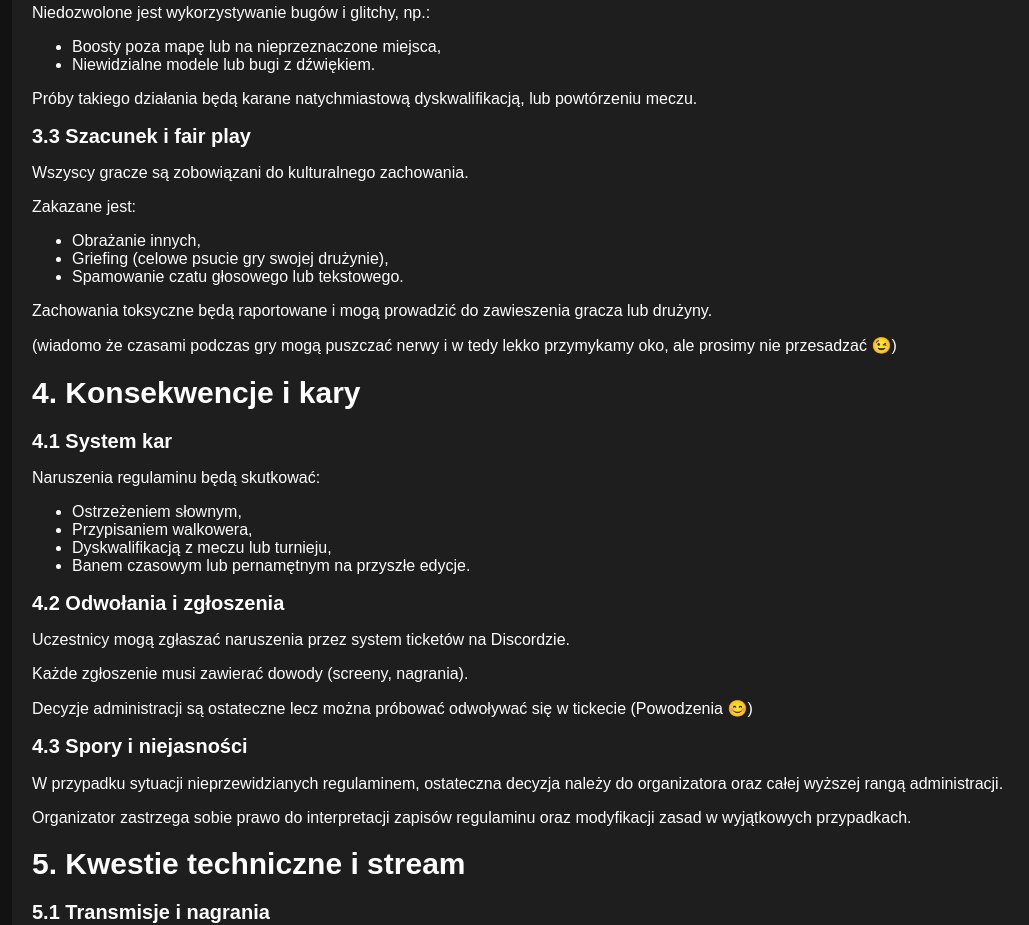
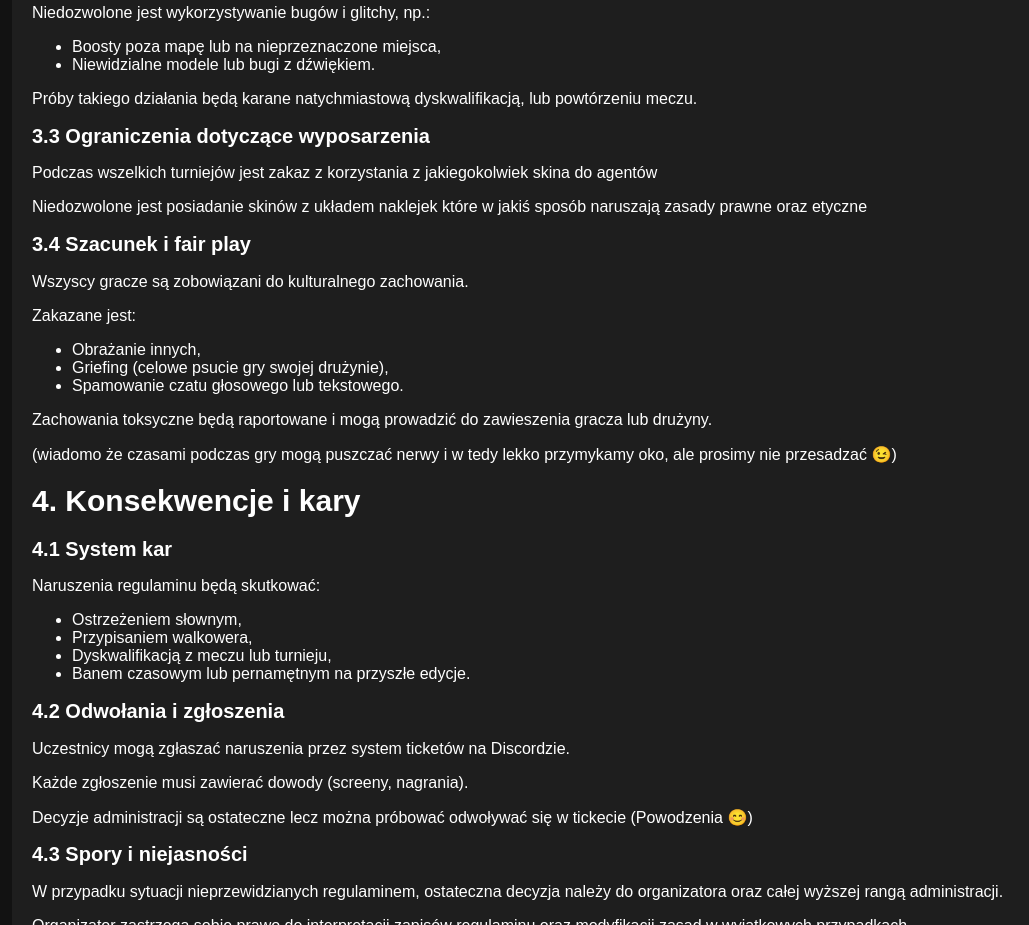
Before and after one commit to Bl4sev9/FastPlayCup-rules, a plain HTML site: page index.html in a window 1280 px wide. Shown: the part 1420-2345 px from the top of the page, without its empty margins (8-1037 px from the left). Drawn offline with Linux system fonts and the light colour scheme.

Commit message:
Update index.html

```diff
--- a/index.html
+++ b/index.html
@@ -167,7 +167,10 @@
   <li>Niewidzialne modele lub bugi z dźwiękiem.</li>
 </ul>
 <p>Próby takiego działania będą karane natychmiastową dyskwalifikacją, lub powtórzeniu meczu.</p>
-<h2>3.3 Szacunek i fair play</h2>
+<h2>3.3 Ograniczenia dotyczące wyposarzenia</h2>
+<p>Podczas wszelkich turniejów jest zakaz z korzystania z jakiegokolwiek skina do agentów</p>
+<p>Niedozwolone jest posiadanie skinów z układem naklejek które w jakiś sposób naruszają zasady prawne oraz etyczne</p>
+<h2>3.4 Szacunek i fair play</h2>
 <p>Wszyscy gracze są zobowiązani do kulturalnego zachowania.</p>
 <p>Zakazane jest:</p>
 <ul>
```
